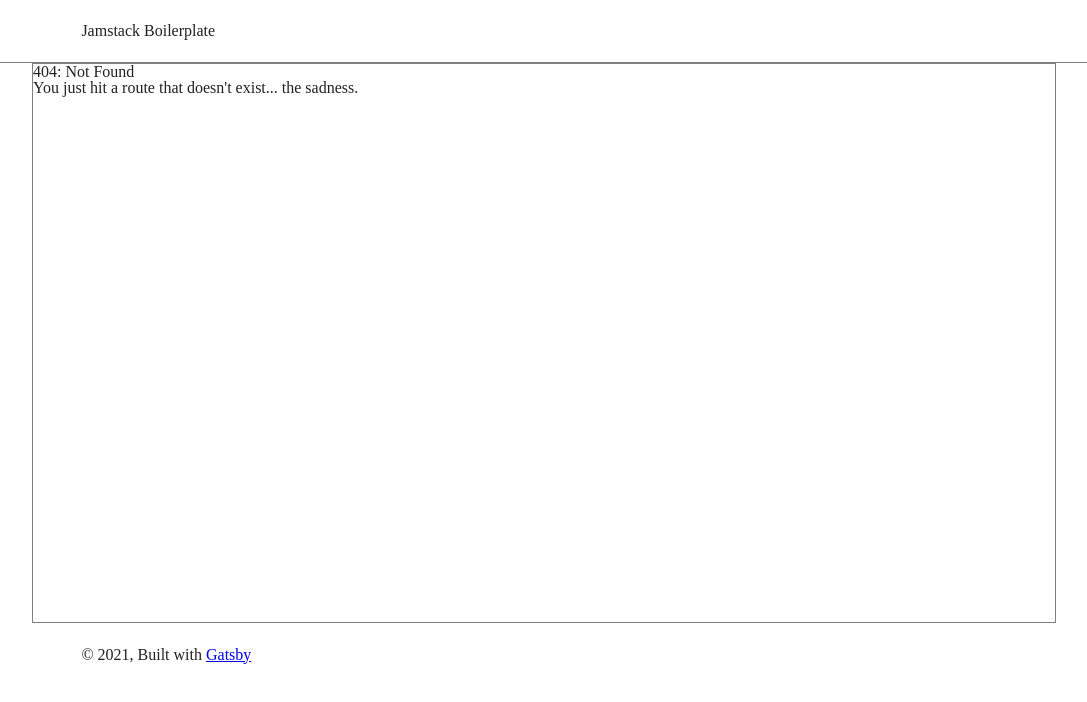
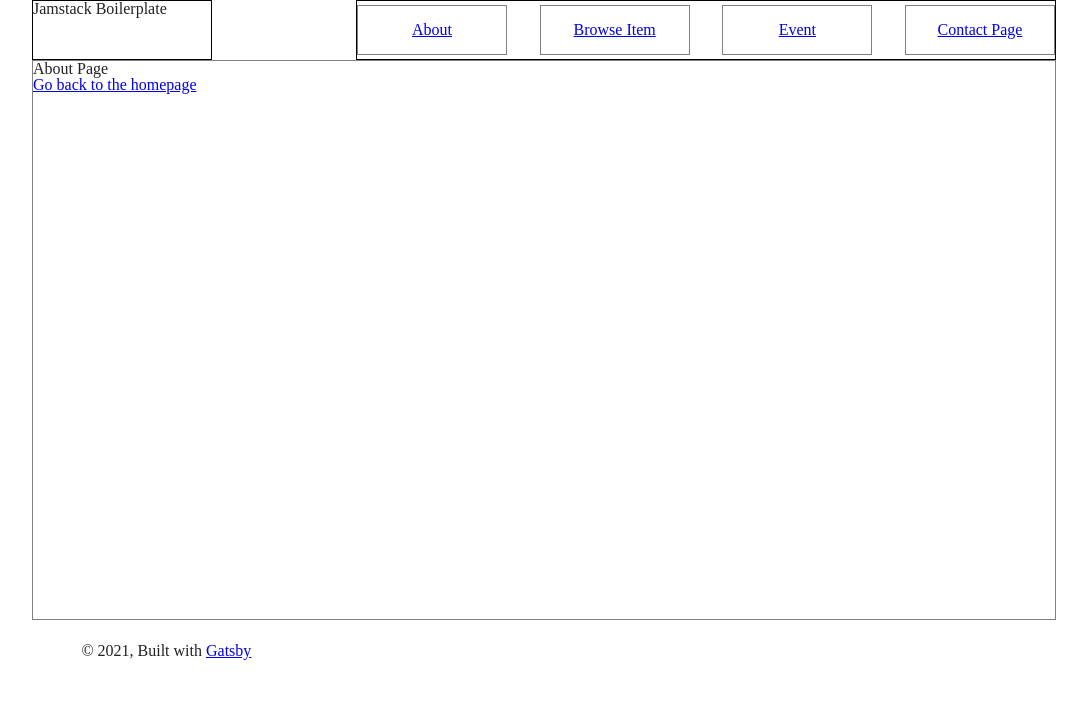
Before and after one commit to hayoung0Lee/jamstack-boilerplate, a Gatsby site: page /about in a window 1280 px wide. Before the commit this address had no page. Shown: the whole page, without its empty margins (96-1183 px from the left). Built offline with nearby package versions, Linux system fonts and the light colour scheme; Gatsby itself is replaced by a stand-in of ours.

Commit message:
Layout업데이트: About, Browse, Event, Contact page 추가

```diff
--- a/src/components/header.js
+++ b/src/components/header.js
@@ -1,33 +1,24 @@
-import { Link } from "gatsby"
 import PropTypes from "prop-types"
 import React from "react"
+import styled from "styled-components"
+import Logo from "./logo"
+import Menu from "./menu"
+
+const HeaderWrapper = styled.header`
+  width: 80vw;
+  margin: auto;
+  display: flex;
+  justify-content: space-between;
+  align-items: center;
+  position: relative;
+`
+const logoSize = { width: 180, height: 60 }
 
 const Header = ({ siteTitle }) => (
-  <header
-    style={{
-      borderBottom: `1px solid grey`,
-    }}
-  >
-    <div
-      style={{
-        margin: `0 auto`,
-        maxWidth: 960,
-        padding: `1.45rem 1.0875rem`,
-      }}
-    >
-      <h1 style={{ margin: 0 }}>
-        <Link
-          to="/"
-          style={{
-            color: `inherit`,
-            textDecoration: `none`,
-          }}
-        >
-          {siteTitle}
-        </Link>
-      </h1>
-    </div>
-  </header>
+  <HeaderWrapper>
+    <Logo logoSize={logoSize} siteTitle={siteTitle} />
+    <Menu logoSize={logoSize} menuSize={700} />
+  </HeaderWrapper>
 )
 
 Header.propTypes = {
--- /dev/null
+++ b/src/components/logo.js
@@ -0,0 +1,24 @@
+import { Link } from "gatsby"
+import React from "react"
+import styled from "styled-components"
+
+const LogoWrapper = styled.div`
+  margin: 0;
+  width: ${props => (props.logoSize.width ? props.logoSize.width : 200)}px;
+  height: ${props => (props.logoSize.height ? props.logoSize.height : 60)}px;
+  border: 1px solid black;
+`
+
+const Logo = ({ logoSize, siteTitle }) => (
+  <Link
+    to="/"
+    style={{
+      color: `inherit`,
+      textDecoration: `none`,
+    }}
+  >
+    <LogoWrapper logoSize={logoSize}>{siteTitle}</LogoWrapper>
+  </Link>
+)
+
+export default Logo
--- /dev/null
+++ b/src/components/menu.js
@@ -0,0 +1,126 @@
+import { Link } from "gatsby"
+import React, { useState } from "react"
+import styled from "styled-components"
+
+const MenuWrapper = styled.menu`
+  margin: 0;
+  width: ${props => props.menuSize}px;
+  border: 1px solid black;
+  display: flex;
+  justify-content: space-between;
+  align-items: center;
+  height: 60px;
+
+  @media (max-width: ${props => props.mediaQueryBreakPoint}px) {
+    width: 150px;
+    background-color: red;
+    flex-direction: column;
+    top: 60px;
+    right: 0;
+    position: absolute;
+    height: auto;
+    visibility: ${props => (props.isHamburgerOpen ? "visible" : "hidden")};
+  }
+`
+
+const MenuItemWrapper = styled.div`
+  width: 150px;
+  height: 50px;
+  border: 1px solid grey;
+  display: flex;
+  align-items: center;
+  justify-content: center;
+
+  @media (max-width: ${props => props.mediaQueryBreakPoint}px) {
+    background-color: yellow;
+    height: 50px;
+  }
+`
+const MenuItem = ({ mediaQueryBreakPoint, children }) => {
+  return (
+    <MenuItemWrapper mediaQueryBreakPoint={mediaQueryBreakPoint}>
+      {children}
+    </MenuItemWrapper>
+  )
+}
+
+const HamburgerWrapper = styled.div`
+  display: none;
+  @media (max-width: ${props => props.mediaQueryBreakPoint}px) {
+    display: block;
+    width: 80px;
+    height: 60px;
+    display: flex;
+    align-items: center;
+    justify-content: center;
+    border: 1px solid black;
+    border-radius: 2px;
+    cursor: pointer;
+  }
+`
+
+const Hamburger = ({
+  mediaQueryBreakPoint,
+  isHamburgerOpen,
+  setHamburgerStatus,
+}) => {
+  if (isHamburgerOpen) {
+    return (
+      <HamburgerWrapper
+        mediaQueryBreakPoint={mediaQueryBreakPoint}
+        onClick={() => setHamburgerStatus(false)}
+      >
+        Close
+      </HamburgerWrapper>
+    )
+  } else {
+    return (
+      <HamburgerWrapper
+        mediaQueryBreakPoint={mediaQueryBreakPoint}
+        onClick={() => setHamburgerStatus(true)}
+      >
+        Open
+      </HamburgerWrapper>
+    )
+  }
+}
+
+const Menu = ({ logoSize, menuSize }) => {
+  const mediaQueryBreakPoint = menuSize + logoSize.width + 300
+  const [isHamburgerOpen, setHamburgerStatus] = useState(true)
+
+  return (
+    <>
+      <Hamburger
+        mediaQueryBreakPoint={mediaQueryBreakPoint}
+        isHamburgerOpen={isHamburgerOpen}
+        setHamburgerStatus={setHamburgerStatus}
+      />
+      <MenuWrapper
+        logoSize={logoSize}
+        menuSize={menuSize}
+        mediaQueryBreakPoint={mediaQueryBreakPoint}
+        isHamburgerOpen={isHamburgerOpen}
+      >
+        <Link to="/about/">
+          <MenuItem mediaQueryBreakPoint={mediaQueryBreakPoint}>About</MenuItem>
+        </Link>
+        <Link to="/browse/">
+          <MenuItem mediaQueryBreakPoint={mediaQueryBreakPoint}>
+            Browse Item
+          </MenuItem>
+        </Link>
+        <Link to="/event/">
+          <MenuItem mediaQueryBreakPoint={mediaQueryBreakPoint}>Event</MenuItem>
+        </Link>
+        <Link to="/contact/">
+          <MenuItem mediaQueryBreakPoint={mediaQueryBreakPoint}>
+            Contact Page
+          </MenuItem>
+        </Link>
+      </MenuWrapper>
+    </>
+  )
+}
+
+export default Menu
--- /dev/null
+++ b/src/pages/about.js
@@ -0,0 +1,15 @@
+import React from "react"
+import { Link } from "gatsby"
+
+import Layout from "../components/layout"
+import SEO from "../components/seo"
+
+const AboutPage = () => (
+  <Layout>
+    <SEO title="About Page" />
+    About Page <br />
+    <Link to="/">Go back to the homepage</Link>
+  </Layout>
+)
+
+export default AboutPage
--- /dev/null
+++ b/src/pages/browse.js
@@ -0,0 +1,15 @@
+import React from "react"
+import { Link } from "gatsby"
+
+import Layout from "../components/layout"
+import SEO from "../components/seo"
+
+const Browse = () => (
+  <Layout>
+    <SEO title="Menu Page" />
+    Browse Page <br />
+    <Link to="/">Go back to the homepage</Link>
+  </Layout>
+)
+
+export default Browse
--- a/src/pages/index.js
+++ b/src/pages/index.js
@@ -14,7 +14,8 @@ const IndexPage = () => (
     <div style={{ maxWidth: `300px`, marginBottom: `1.45rem` }}>
       <Image />
     </div>
-    <Link to="/page-2/">Go to page 2</Link> <br />
+    <Link to="/about/">About Page</Link> <br />
+    <Link to="/contact/">Contact Page</Link> <br />
     <Link to="/using-typescript/">Go to "Using TypeScript"</Link>
   </Layout>
 )
```
Also changed, not shown: notes/1-gatsby.md (+5 -0 lines), src/pages/contact.js (renamed from src/pages/page-2.js, +4 -5 lines), src/pages/event.js (added, +15 -0 lines).
